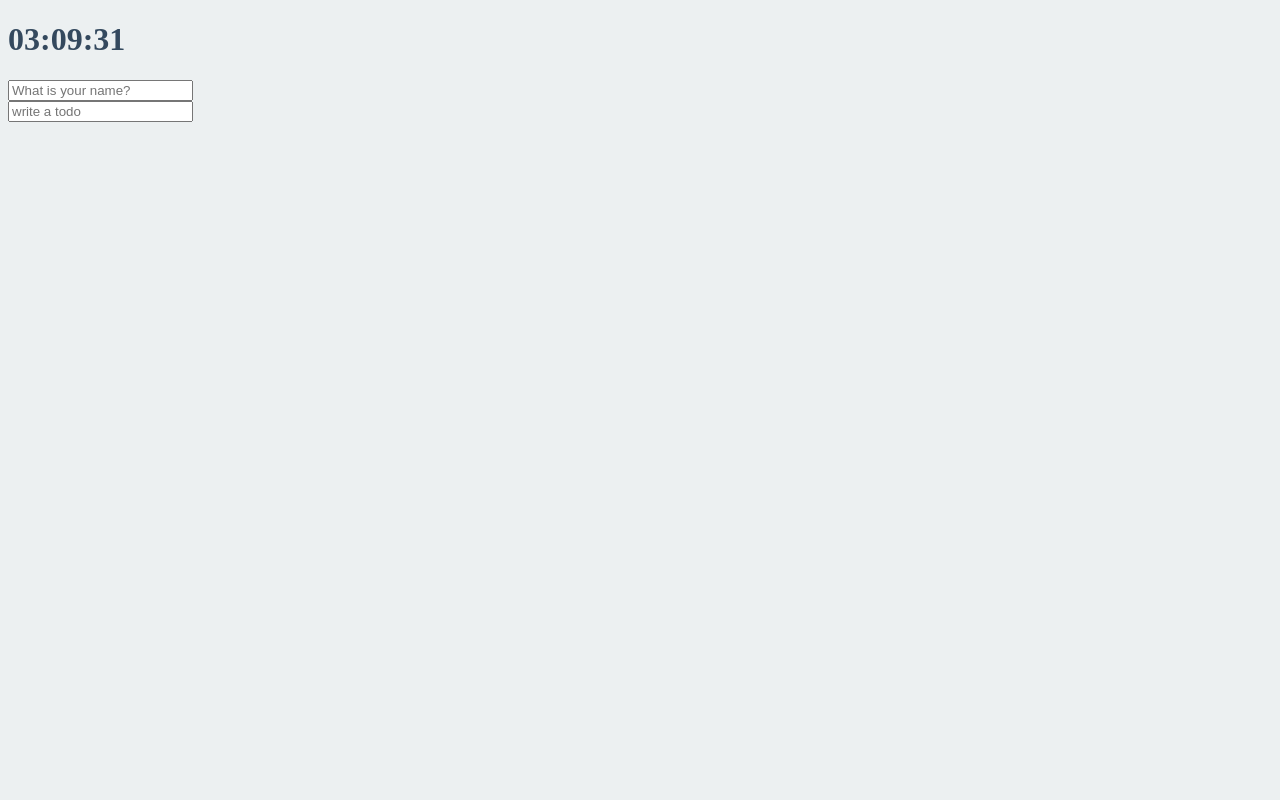
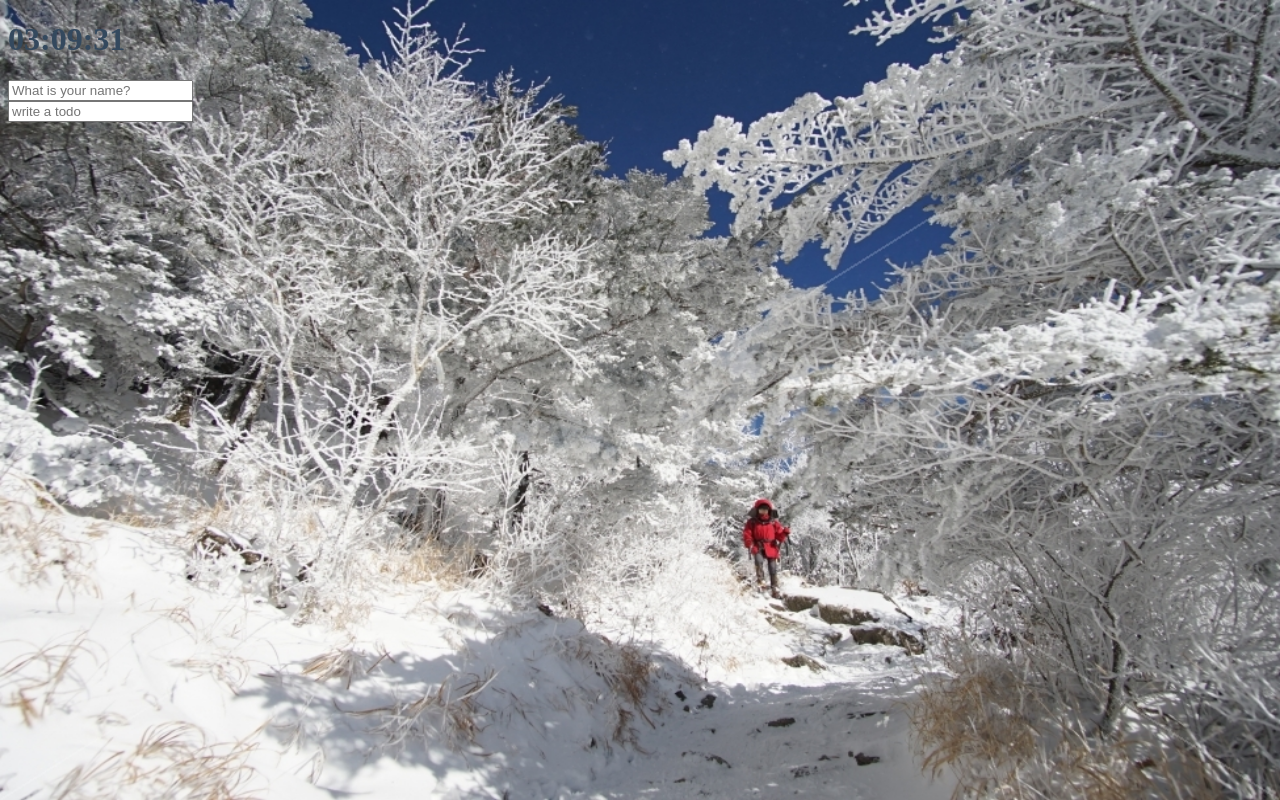
Before and after one commit to wanted7751/basicmomentum, a plain HTML site: page index.html in a window 1280 px wide. Drawn offline with Linux system fonts and the light colour scheme.

Commit message:
#3.8 Image Background

```diff
--- /dev/null
+++ b/bg.js
@@ -0,0 +1,28 @@
+ const body = document.querySelector("body");
+
+ const IMG_NUMBER = 5
+
+ function handleImageLoad(){
+     console.log("finished loading");
+ }
+
+ function paintImage(imgNumber){
+    const image = new Image();
+    image.src = `images/${imgNumber+1}.jpg`;
+    image.classList.add("bgImage");
+     body.prepend(image);
+
+    //image.addEventListener("loadend", handleImageLoad)
+ }
+
+ function genRandom(){
+     const number = Math.floor(Math.random() * IMG_NUMBER);
+    return number;
+ }
+
+ function init(){
+     const randomNumber = genRandom();
+     paintImage(randomNumber)
+ }
+
+ init();
--- a/index.css
+++ b/index.css
@@ -1,5 +1,5 @@
 body {
-  background-color: #ecf0f1;
+  background-color: #2c3e50;
 }
 
 .btn {
@@ -23,3 +23,22 @@ h1 {
 .showing {
   display: block;
 }
+
+@keyframes fadeIn {
+  from {
+    opacity: 0;
+  }
+  to {
+    opacity: 1;
+  }
+}
+
+.bgImage {
+  position: absolute;
+  top: 0;
+  left: 0;
+  width: 100%;
+  height: 100%;
+  z-index: -1;
+  animation: fadeIn 0.5s linear;
+}
--- a/index.html
+++ b/index.html
@@ -26,6 +26,7 @@
     <script src="clock.js"></script>
     <script src="greeting.js"></script>
     <script src="todo.js"></script>
+    <script src="bg.js"></script>
 </body>
 
 </html>
```
Also changed, not shown: images/1.jpg (added), images/3.jpg (added), images/4.jpg (added), images/5.jpg (added), 1 other file.
